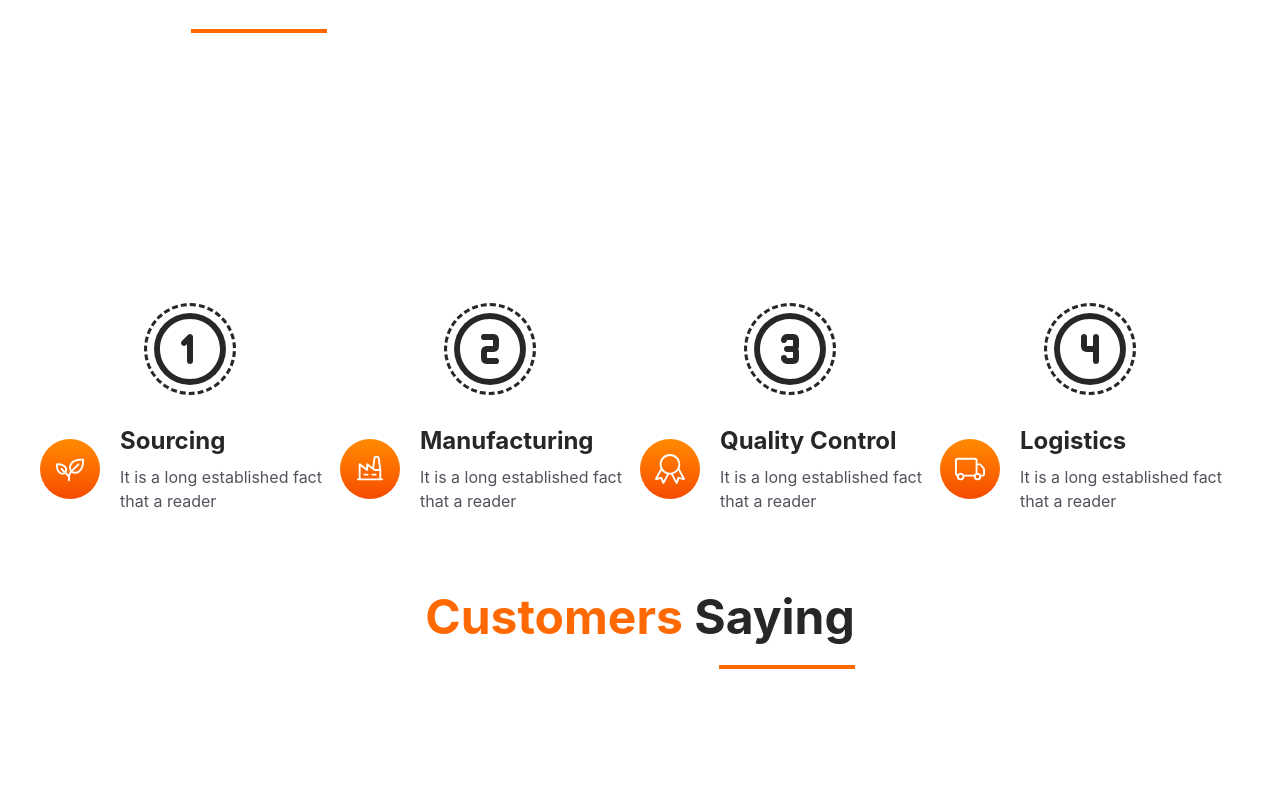
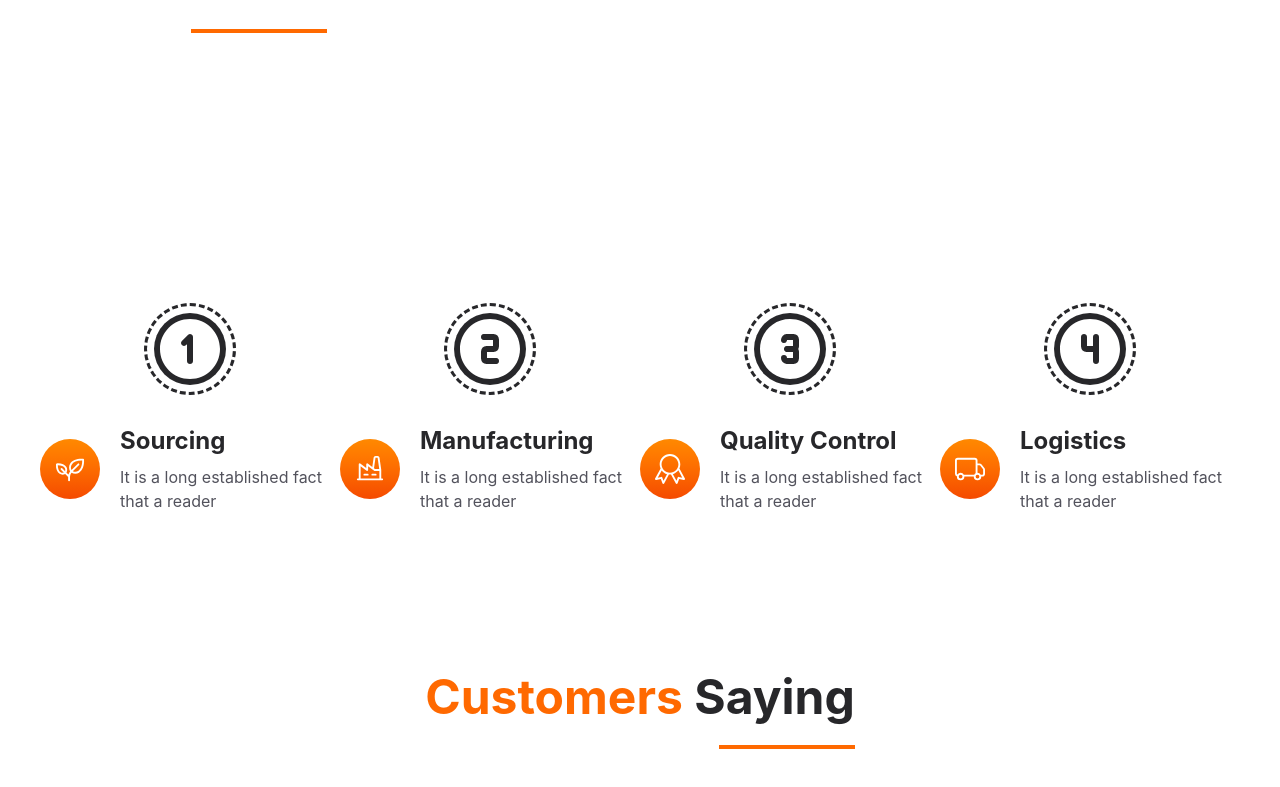
Before and after one commit to pawangrover100/-Multipage-Grocery-Website-with-React-Tailwind-CSS, a React (Vite) app: page / in a window 1280 px wide. Shown: the part 4047-4834 px from the top of the page. Before the commit the page ends 4716 px from the top, so only its background shows below. Built offline with nearby package versions, Linux system fonts and the light colour scheme.

Commit message:
add padding in testimonials section heading

```diff
--- a/src/components/Testimonials/Testimonials.jsx
+++ b/src/components/Testimonials/Testimonials.jsx
@@ -3,7 +3,7 @@
 function Testimonials() {
   return (
    <section>
-    <div className='max-w-[1400px] px-10 mx-auto'>
+    <div className='max-w-[1400px] px-10 mx-auto py-20'>
         <Heading highlight='Customers' heading="Saying" />
     </div>
    </section>
```
